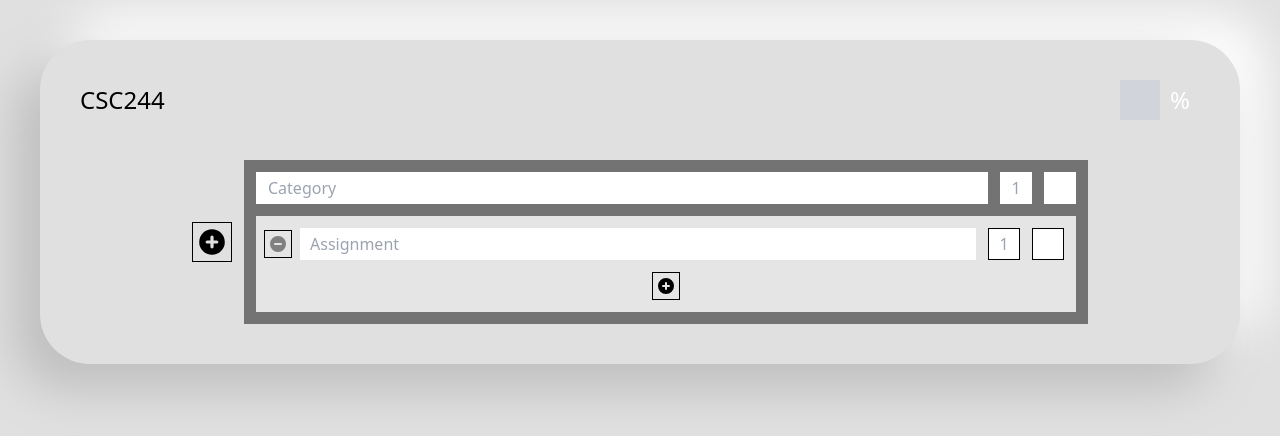
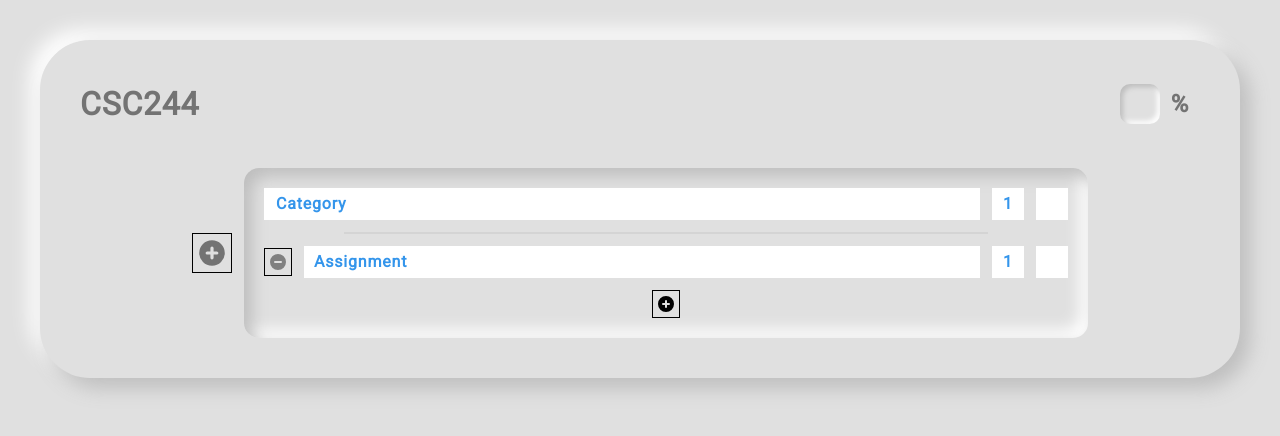
Before and after one commit to simondoesstuff/VirtualGradebook, a Svelte app: page / in a window 1280 px wide. Built offline with nearby package versions, Linux system fonts and the light colour scheme.

Commit message:
made it even MORE better

```diff
--- a/src/app.css
+++ b/src/app.css
@@ -1,3 +1,5 @@
+@import url('https://fonts.googleapis.com/css2?family=Roboto&display=swap');
+
 @tailwind base;
 @tailwind components;
 @tailwind utilities;
@@ -15,4 +17,11 @@ input[type=number] {
 
 body {
     background-color: #e0e0e0;
+    font-weight: bold;
+    @apply text-neutral-500;
+    @apply tracking-wider;
+    font-family: 'Roboto', sans-serif;
 }
+input::placeholder {
+    color: #3495eb;
+}
--- a/src/components/Assignment.svelte
+++ b/src/components/Assignment.svelte
@@ -13,7 +13,7 @@
     <!--    Title    -->
     <input class="px-2.5 grow" bind:value={title} placeholder="Assignment">
 
-    <input class="w-8 border border-black text-center" type="number" bind:value={weight} placeholder="1">
+    <input class="w-8 text-center" type="number" bind:value={weight} placeholder="1">
 
-    <input class="w-8 border border-black mr-3 text-center" type="number" bind:value={gradeOverride} placeholder={gradeTarget}>
+    <input class="w-8 text-center" type="number" bind:value={gradeOverride} placeholder={gradeTarget}>
 </div>
--- a/src/components/Category.svelte
+++ b/src/components/Category.svelte
@@ -41,7 +41,7 @@
 </script>
 
 
-<div class="p-3 bg-neutral-500 w-full">
+<div class="p-5 w-full category">
     <div class="flex justify-between gap-3 h-8">
         <!--    Title    -->
         <input class="flex-grow px-3" bind:value={title} placeholder="Category">
@@ -54,11 +54,13 @@
         </div>
     </div>
 
-    <div class="mt-3 bg-neutral-200">
-        <div class="flex flex-col gap-3 py-3">
+    <hr class="border-neutral-300 border-t-2 mt-3 mx-20">
+
+    <div>
+        <div class="flex flex-col gap-3 pt-3">
             {#each assignments as item, index (item.id)}
-                <div class="flex items-center h-8" in:fly|local={{ x: 200, duration: 300 }} out:fly|local={{ x: 200, duration: 300 }}>
-                    <div class="flex gap-2 mx-2">
+                <div class="flex items-center h-8 gap-3" in:fly|local={{ x: 200, duration: 300 }} out:fly|local={{ x: 200, duration: 300 }}>
+                    <div class="flex gap-2">
                         {#if assignments.length !== 1}
                             <AssignmentMod on:click={() => removeAssignment(index)} icon="sub"/>
                         {:else if assignments.length === 1}
@@ -79,3 +81,12 @@
         </div>
     </div>
 </div>
+
+<style>
+    .category {
+        border-radius: 15px;
+        background: #e0e0e0;
+        box-shadow: inset 8px 8px 16px #bebebe,
+        inset -8px -8px 16px #ffffff;
+    }
+</style>
--- a/src/components/Course.svelte
+++ b/src/components/Course.svelte
@@ -48,20 +48,20 @@
     }
 </script>
 
-<div class="m-10" id="course">
+<div class="m-10 course">
     <div class="p-5">
         <div class="flex justify-between items-center p-5">
-            <h1 class="text-[1.5rem]">{title}</h1>
+            <h1 class="text-[2rem]">{title}</h1>
             <div class="flex items-center">
                 <input
-                        class="w-10 h-10 text-center bg-gray-300"
+                        class="w-10 h-10 text-center totalGrade"
                         type="number"
                         placeholder={gradeCalculated}
                         bind:value={gradeOverride}
                         on:input={e => gradeOverride = e.target.value = clamp(e.target.value, 0, 100)}
                 >
                 <div class="grid place-items-center w-10 h-10">
-                    <span class="text-white text-[1.5rem]">%</span>
+                    <span class="text-[1.5rem]">%</span>
                 </div>
             </div>
         </div>
@@ -95,10 +95,16 @@
 </div>
 
 <style>
-    #course {
+    .course {
         border-radius: 50px;
         background: #e0e0e0;
-        box-shadow: -25px 25px 50px #bebebe,
-        25px -25px 50px #ffffff;
+        box-shadow:  10px 10px 20px #bebebe,
+        -10px -10px 20px #ffffff;
+    }
+    .totalGrade {
+        border-radius: 10px;
+        background: #e0e0e0;
+        box-shadow: inset 3px 3px 5px #bebebe,
+        inset -3px -3px 5px #ffffff;
     }
 </style>
```
